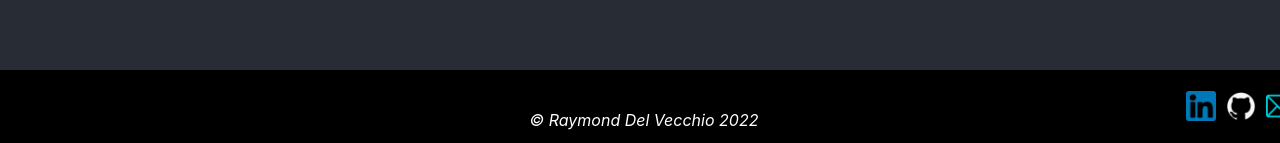
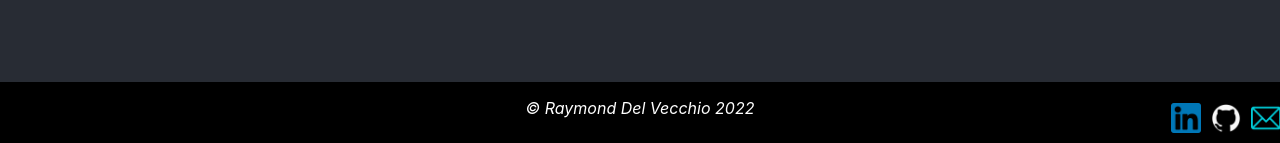
Before and after one commit to raydelvecchio/raywebsite, a React (Create React App) app: page / in a window 1280 px wide. Shown: the part 654-797 px from the top of the page. Built offline with nearby package versions, Linux system fonts and the light colour scheme.

Commit message:
advanced footer

```diff
--- a/src/components/footer.css
+++ b/src/components/footer.css
@@ -4,12 +4,12 @@
     width: 100%;
     bottom: 0;
     color: white;
+    height: 8%;
 }
 
 .copyrightname{
     font-style: italic;
     position: relative;
-    left: 5%;
 }
 
 .icon{
@@ -18,5 +18,10 @@
     padding: 5px;
     position: relative;
     left: 33%;
-    bottom: -15%
 }
+
+.icons{
+    position: absolute;
+    left: 88%;
+    bottom: 0.5%;
+}
--- a/src/components/footer.js
+++ b/src/components/footer.js
@@ -1,22 +1,14 @@
 import './footer.css'
-import email from './resources/email.png'
-import github from './resources/github.png'
-import linkedin from './resources/linkedin.png'
+import Tripleicons from './tripleicons'
 
+/** sticky footer */
 const Footer = () => (
-    <footer className="footer">
-        <p className="copyrightname">&copy; Raymond Del Vecchio 2022
-            <a href="https://www.linkedin.com/in/raymond-del-vecchio/">
-                <img className="icon" src={linkedin}  alt="linkedin"/>
-            </a>
-            <a href="https://github.com/raydelvecchio">
-                <img className="icon" src={github}  alt="github"/>
-            </a>
-            <a href="mailto:raymond_del_vecchio@brown.edu">
-                <img className="icon" src={email}  alt="email"/>
-            </a>
-        </p>
-    </footer>
+    <div>
+        <footer className="footer">
+            <p className="copyrightname">&copy; Raymond Del Vecchio 2022</p>
+        </footer>
+        <Tripleicons/>
+    </div>
 );
 
 export default Footer;
--- /dev/null
+++ b/src/components/tripleicons.js
@@ -0,0 +1,20 @@
+import './footer.css'
+import email from './resources/email.png'
+import github from './resources/github.png'
+import linkedin from './resources/linkedin.png'
+
+const Tripleicons = () => (
+    <div className="icons">
+        <a href="https://www.linkedin.com/in/raymond-del-vecchio/" target="_blank">
+            <img className="icon" src={linkedin}  alt="linkedin"/>
+        </a>
+        <a href="https://github.com/raydelvecchio" target="_blank">
+            <img className="icon" src={github}  alt="github"/>
+        </a>
+        <a href="mailto:raymond_del_vecchio@brown.edu">
+            <img className="icon" src={email}  alt="email"/>
+        </a>
+    </div>
+)
+
+export default Tripleicons
```
